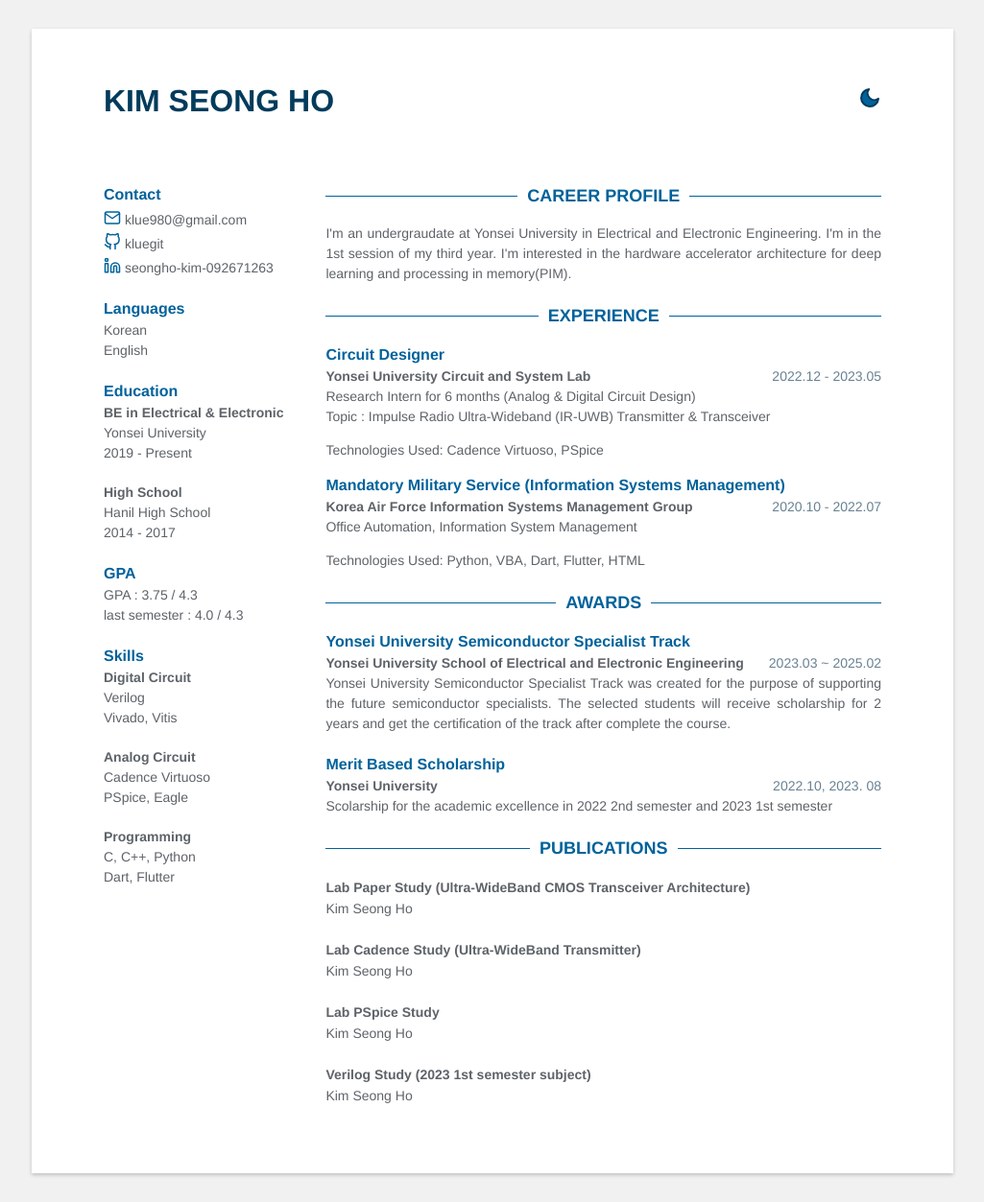
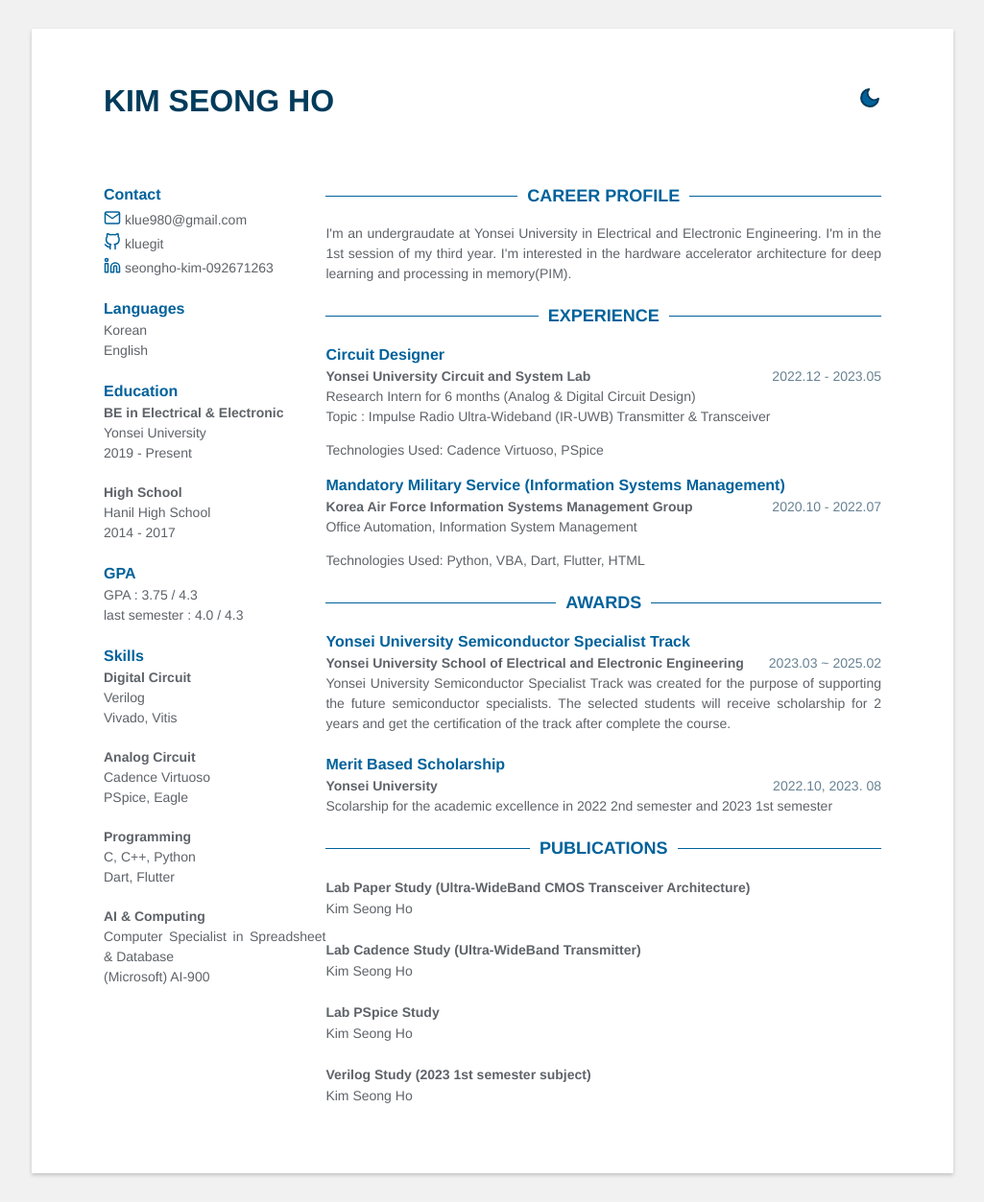
Before and after one commit to klue980/klue980.github.io, a Jekyll site: the page built from index.html, in a window 1280 px wide. Shown: the whole page at 96% size, without its empty margins (127-1152 px from the left). Built offline with Jekyll 4.4.1, drawn with Linux system fonts in a browser that asks for light colours.

Commit message:
AI&computing

```diff
--- a/_data/data.yml
+++ b/_data/data.yml
@@ -42,6 +42,10 @@
     skill:
       - C, C++, Python
       - Dart, Flutter
+  - category: AI & Computing
+    skill:
+      - Computer Specialist in Spreadsheet & Database
+      - (Microsoft) AI-900
 
 # Profile
 profile: |
```
